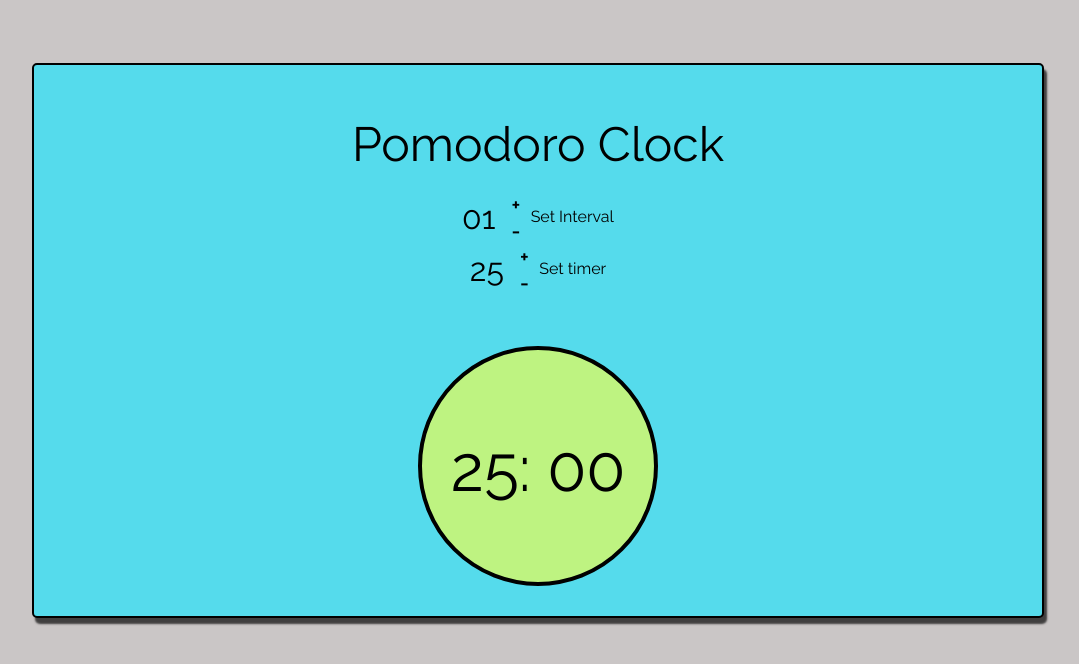
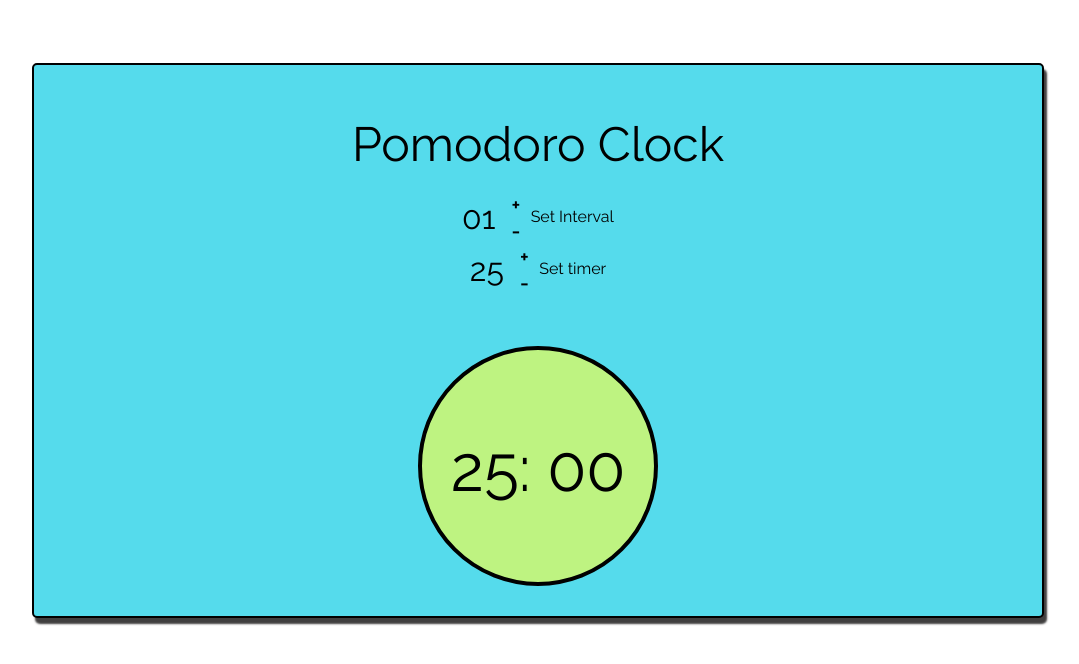
Before and after one commit to zashishz/pomodoro, a plain HTML site: page index.html in a window 1280 px wide. Shown: the whole page, without its empty margins (102-1181 px from the left). Drawn offline with Linux system fonts and the light colour scheme.

Commit message:
bug fixing

```diff
--- a/css/pomodoro.css
+++ b/css/pomodoro.css
@@ -9,10 +9,6 @@
     box-sizing: border-box;
 }
 
-body {
-    background-color: #cac6c6;
-    font-family: 'Raleway', sans-serif;
-}
 
 .grid {
     width: 80%;
@@ -25,6 +21,7 @@ body {
     border-radius: 5px;
     background-color: hsl(187, 80%, 63%);
     box-shadow: 3px 6px 2px rgb(64, 63, 63);
+    font-family: 'Raleway', sans-serif;
 }
 
 /*
```
